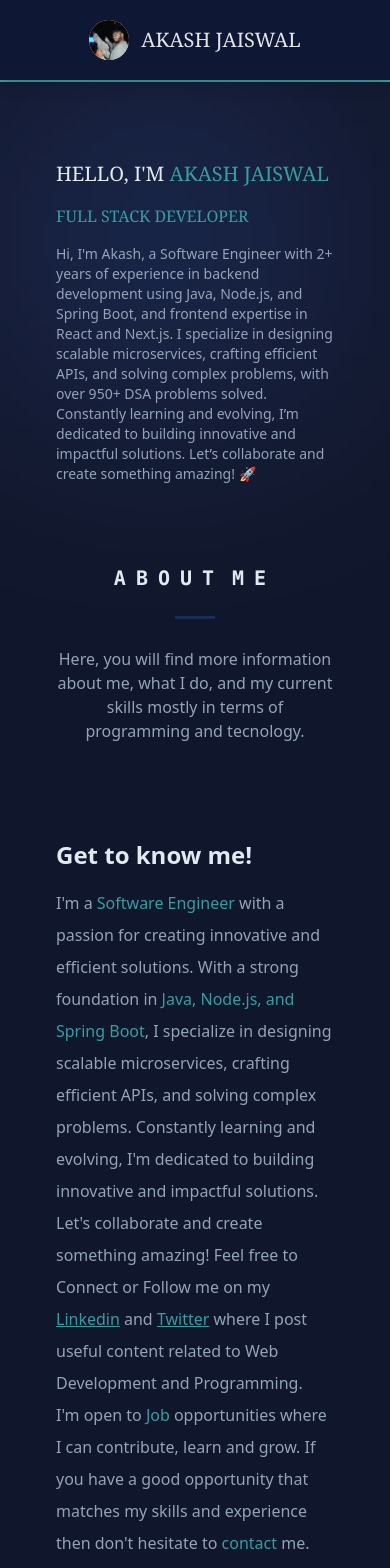
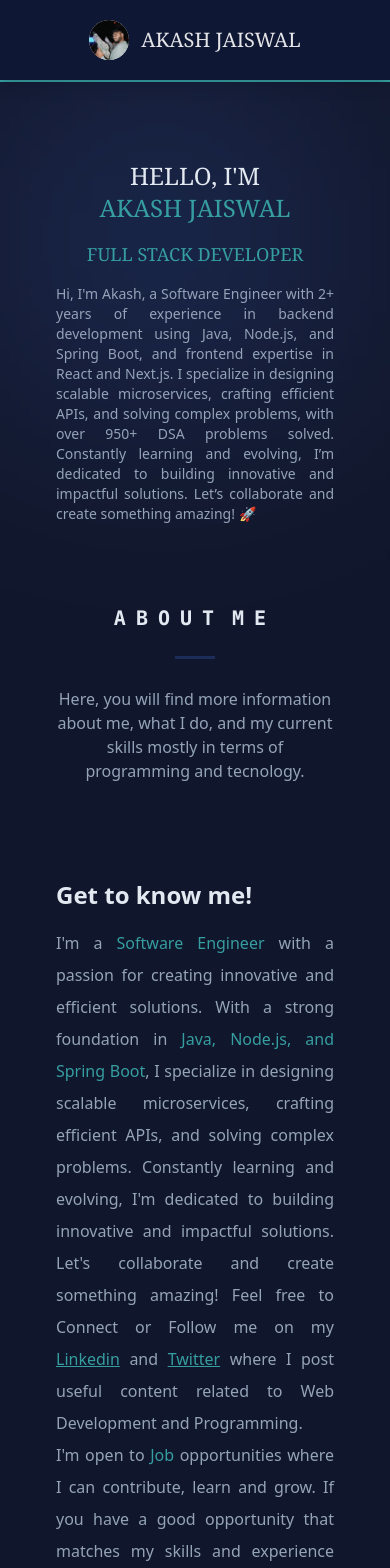
Before and after one commit to culeAkash/Portfolio, a React (Vite) app: page / in a window 390 px wide. Shown: the top 1568 px of the page. Built offline with nearby package versions, Linux system fonts and the light colour scheme; the HTML template or start-up script is replaced by a standard one.

Commit message:
Final changes

```diff
--- a/src/components/sections/about-section.tsx
+++ b/src/components/sections/about-section.tsx
@@ -28,7 +28,7 @@ const AboutSection = ({
         <div className="w-full md:w-1/2 space-y-4">
           <h1 className="font-bold text-2xl text-[#E2E9F1]">Get to know me!</h1>
           <p
-            className="text-[#94A3B8] text-md font-sans text-wrap"
+            className="text-[#94A3B8] text-md font-sans text-justify"
             style={{ lineHeight: "2" }}
           >
             I'm a <span className="text-[#369ea0]">Software Engineer</span> with
@@ -66,7 +66,7 @@ const AboutSection = ({
             whileHover={{ scale: 1.1 }}
             whileTap={{ scale: 0.9 }}
             transition={{ duration: 0.1 }}
-            className="mt-4 mr-4 transition bg-[#369ea0] h-[50px] w-40  rounded-[10px]"
+            className="mt-4 mr-4 transition bg-[#369ea0] h-[50px] w-full md:w-40  rounded-[10px]"
             onClick={() => scrollToSection("contact-section")}
           >
             <p className="text-[#c8ced7] uppercase group-hover:text-[#369ea0] text-sm font-medium">
@@ -77,7 +77,7 @@ const AboutSection = ({
             whileHover={{ scale: 1.1 }}
             whileTap={{ scale: 0.9 }}
             transition={{ duration: 0.1 }}
-            className="mt-4 transition bg-[#369ea0] h-[50px] w-40  rounded-[10px] text-sm "
+            className="mt-4 transition bg-[#369ea0] h-[50px] w-full md:w-40  rounded-[10px] text-sm "
             onClick={() =>
               window.open(
                 "https://drive.google.com/uc?export=download&id=1ulSM8w7A79b8YX0s51zkuCdRQr-2euux"
--- a/src/components/sections/hero-section.tsx
+++ b/src/components/sections/hero-section.tsx
@@ -6,14 +6,14 @@ const HeroSection = () => {
     <>
       <div className="h-fit px-14 md:px-28">
         <div className="w-full flex flex-row justify-center md:justify-between gap-x-8 pt-20 mb-20">
-          <div className="w-full lg:w-[55%] flex flex-col gap-y-4 items-start justify-start text-pretty">
-            <h1 className="text-xl md:text-2xl lg:text-3xl text-[#E2E9F1] uppercase font-serif">
+          <div className="w-full lg:w-[55%] flex flex-col gap-y-4  items-center lg:items-start justify-center text-pretty">
+            <h1 className="text-2xl md:text-3xl lg:text-4xl text-[#E2E9F1] uppercase font-serif md:text-start text-center text-balance">
               Hello, I'm <span className="text-[#369ea0]">Akash Jaiswal</span>
             </h1>
-            <h1 className="text-md md:text-xl text-[#E2E9F1] uppercase font-serif">
+            <h1 className="text-lg md:text-2xl text-[#E2E9F1] uppercase text-center font-serif">
               <span className="text-[#369ea0]">Full Stack Developer </span>
             </h1>
-            <p className="text-[#94A3B8] text-sm md:text-base ">
+            <p className="text-[#94A3B8] text-sm md:text-base text-justify">
               Hi, I'm Akash, a Software Engineer with 2+ years of experience in
               backend development using Java, Node.js, and Spring Boot, and
               frontend expertise in React and Next.js. I specialize in designing
@@ -26,7 +26,7 @@ const HeroSection = () => {
           </div>
           <SplineWrapper />
         </div>
-        <div className="hidden md:block w-5 h-9 mx-auto mt-32 lg:mt-40 relative rounded-xl bg-transparent border-2 border-[#1d2d5a] ">
+        <div className="hidden md:block w-5 h-9 mx-auto mt-10 md:mt-32 lg:mt-40 relative rounded-xl bg-transparent border-2 border-[#1d2d5a] ">
           <div className="mouse"></div>
         </div>
       </div>
--- a/src/components/sections/projects-section/project.tsx
+++ b/src/components/sections/projects-section/project.tsx
@@ -41,11 +41,11 @@ const Project = ({
           ))}
 
           <GithubIcon
-            className="h-6 w-6 my-2 text-[#369ea0] hover:text-[#f1f1f2] cursor-pointer hidden group-hover:block"
+            className="h-6 w-6 my-2 text-[#369ea0] hover:text-[#f1f1f2] cursor-pointer block lg:hidden lg:group-hover:block "
             onClick={() => window.open(githubLink, "_blank")}
           />
           <Link
-            className="h-6 w-6 my-2 text-[#369ea0] hover:text-[#f1f1f2] cursor-pointer hidden group-hover:block"
+            className="h-6 w-6 my-2 text-[#369ea0] hover:text-[#f1f1f2] cursor-pointer block lg:hidden lg:group-hover:block"
             onClick={() => window.open(appLink, "_blank")}
           />
         </div>
```
